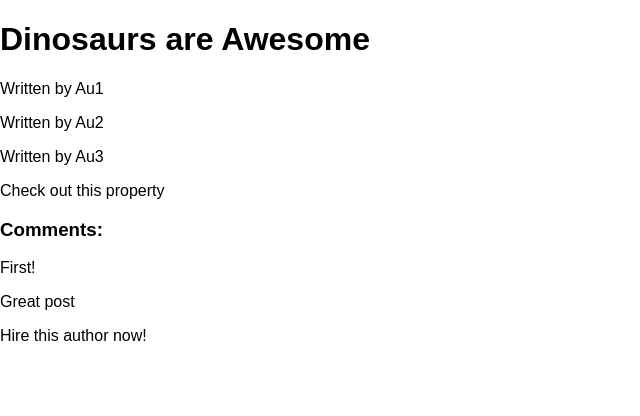
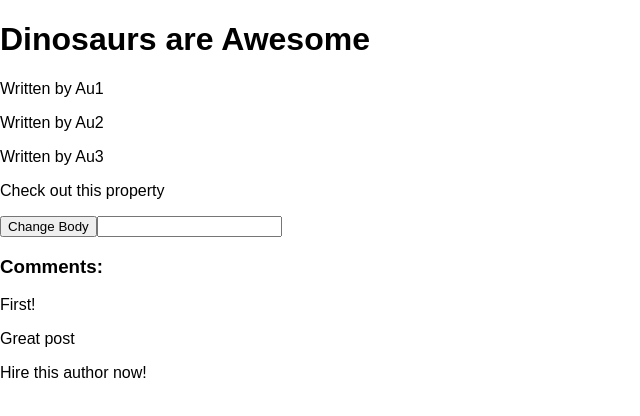
Before and after one commit to blevy115/first_blog, a React (Create React App) app: page / in a window 1280 px wide. Shown: the top 416 px of the page, without its empty margins (0-640 px from the left). Built offline with nearby package versions, Linux system fonts and the light colour scheme.

Commit message:
added state that can be changed on click or instantly through form

```diff
--- a/src/App.js
+++ b/src/App.js
@@ -6,6 +6,28 @@
 
 
 class Post extends Component {
+
+  constructor(props){
+    super()
+    this.state = {
+      body: props.body
+    }
+  }
+
+  changeBody(e){
+    this.setState({
+      body: prompt ("What should the new body be?")
+    })
+  }
+
+
+  handleFormInput(e){
+    this.setState({
+      body: e.target.value
+    })
+  }
+
+
   render() {
     let allComments = [
       <Comment body={this.props.comments[0]} />,
@@ -21,7 +43,9 @@
       <div>
         <h1>{this.props.title}</h1>
         <p>{authors}</p>
-        <p>{this.props.body}</p>
+        <p>{this.state.body}</p>
+        <button onClick= {(e) => this.changeBody(e)}>Change Body</button>
+        <input type="text" onChange={(e) => this.handleFormInput(e)} />
         <h3>Comments:</h3>
         {allComments}
       </div>
```
